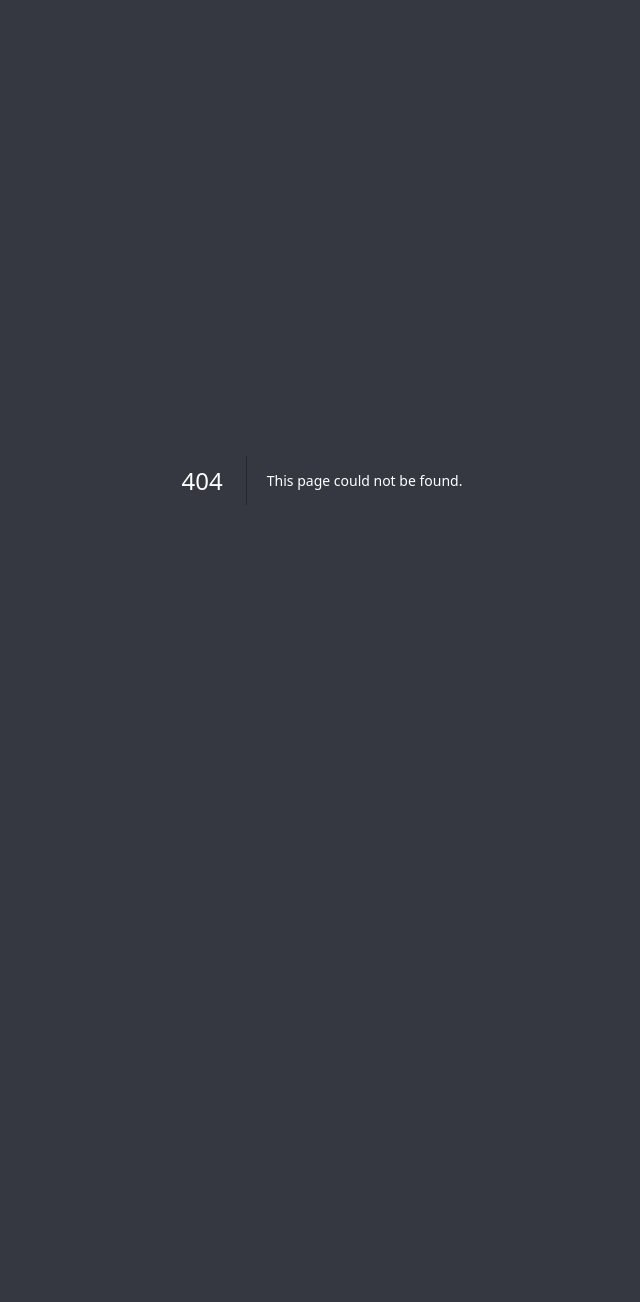
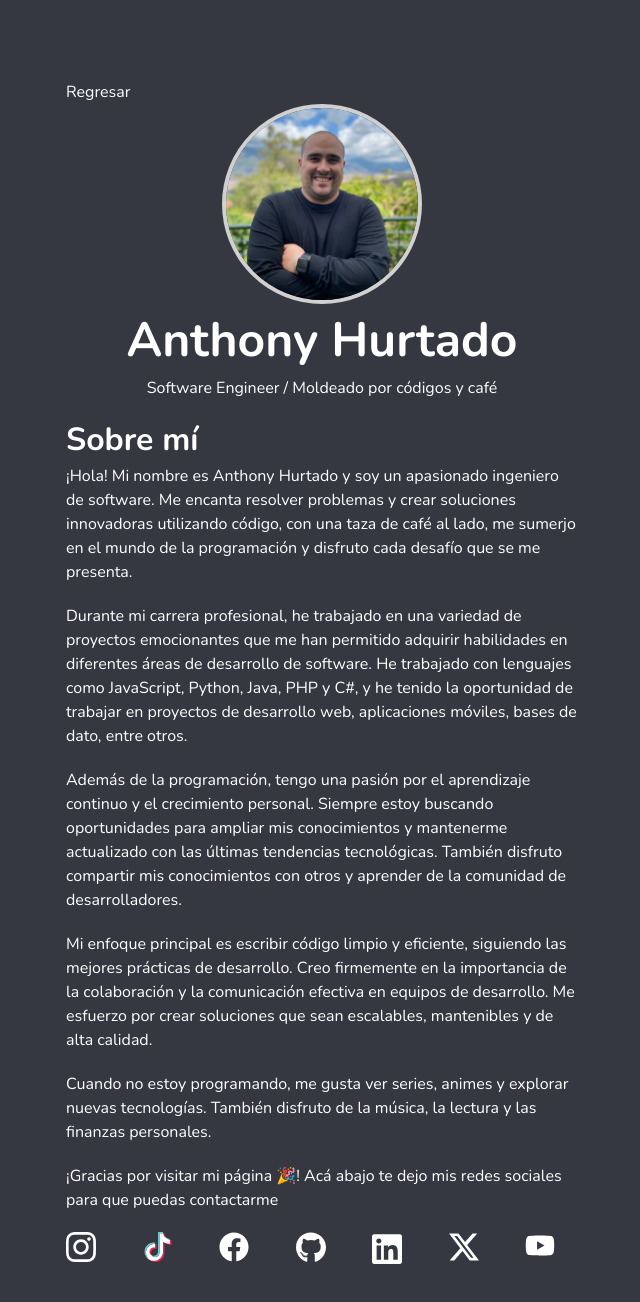
Before and after one commit to anhurtado/anhurtado.github.io, a Next.js app: page /about in a window 1280 px wide. Before the commit this address had no page. Shown: the top 1302 px of the page, without its empty margins (318-958 px from the left). Before the commit the page ends 960 px from the top, so only its background shows below. Built offline with nearby package versions, Linux system fonts and the light colour scheme.

Commit message:
feat: added about me page

```diff
--- /dev/null
+++ b/app/about/page.tsx
@@ -0,0 +1,23 @@
+import Profile from "@/components/Profile"
+import SocialNetwork from "@/components/SocialNetwork"
+import styles from './styles.module.scss'
+import Link from "next/link"
+
+export default function About() {
+  return (
+    <section>
+      <Link href="/" className={styles.a}>Regresar</Link>
+      <Profile />
+      <section className="text-left mt-4">
+        <h2 className={styles.title}>Sobre mí</h2>
+        <p className={styles.p}>¡Hola! Mi nombre es Anthony Hurtado y soy un apasionado ingeniero de software. Me encanta resolver problemas y crear soluciones innovadoras utilizando código, con una taza de café al lado, me sumerjo en el mundo de la programación y disfruto cada desafío que se me presenta.</p>
+        <p className={styles.p}>Durante mi carrera profesional, he trabajado en una variedad de proyectos emocionantes que me han permitido adquirir habilidades en diferentes áreas de desarrollo de software. He trabajado con lenguajes como JavaScript, Python, Java, PHP y C#, y he tenido la oportunidad de trabajar en proyectos de desarrollo web, aplicaciones móviles, bases de dato, entre otros.</p>
+        <p className={styles.p}>Además de la programación, tengo una pasión por el aprendizaje continuo y el crecimiento personal. Siempre estoy buscando oportunidades para ampliar mis conocimientos y mantenerme actualizado con las últimas tendencias tecnológicas. También disfruto compartir mis conocimientos con otros y aprender de la comunidad de desarrolladores.</p>
+        <p className={styles.p}>Mi enfoque principal es escribir código limpio y eficiente, siguiendo las mejores prácticas de desarrollo. Creo firmemente en la importancia de la colaboración y la comunicación efectiva en equipos de desarrollo. Me esfuerzo por crear soluciones que sean escalables, mantenibles y de alta calidad.</p>
+        <p className={styles.p}>Cuando no estoy programando, me gusta ver series, animes y explorar nuevas tecnologías. También disfruto de la música, la lectura y las finanzas personales.</p>
+        <p className={styles.p}>¡Gracias por visitar mi página 🎉! Acá abajo te dejo mis redes sociales para que puedas contactarme</p>
+      </section>
+      <SocialNetwork />
+    </section>
+  )
+}
--- /dev/null
+++ b/app/about/styles.module.scss
@@ -0,0 +1,24 @@
+@import '@/styles/general.scss';
+
+.title {
+  font-weight: bold;
+  font-size: 2rem;
+  color: $white-color;
+  margin-top: 0;
+  margin-bottom: 0;
+}
+
+.p {
+  font-size: 1rem;
+  color: $white-color;
+  margin-bottom: 1.25rem;
+}
+
+.a {
+  text-align: left;
+  display: block;
+}
+
+.a:hover {
+  text-decoration: underline;
+}
```
Also changed, not shown: data/link.data.tsx (+7 -1 lines).
